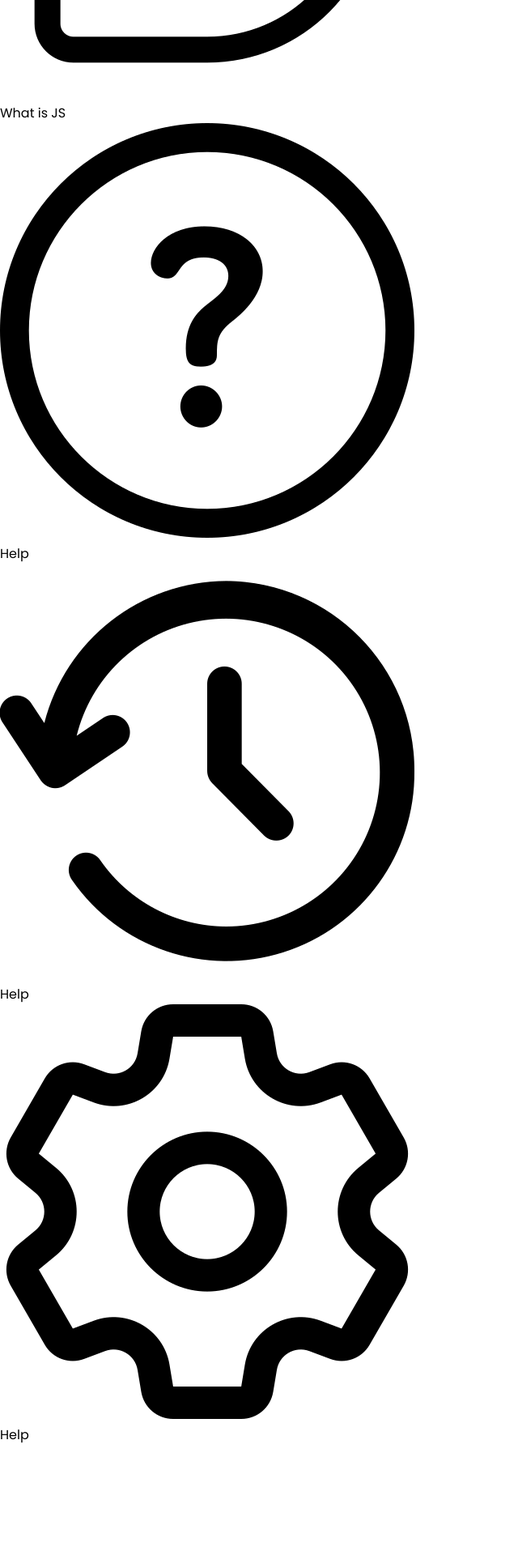
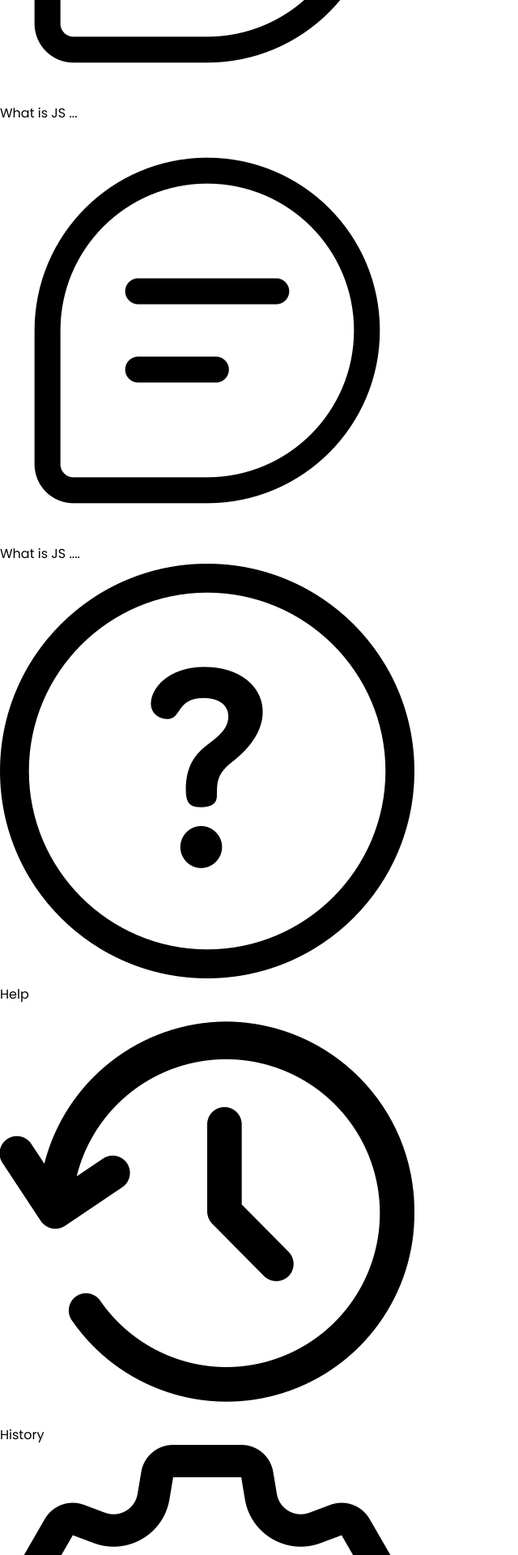
Before and after one commit to harishihan-c/Gemini-Clone, a React (Vite) app: page / in a window 1280 px wide. Shown: the part 1480-3400 px from the top of the page at 81% size, without its empty margins (0-640 px from the left). Before the commit the page ends 3264 px from the top, so only its background shows below. Built offline with nearby package versions, Linux system fonts and the light colour scheme.

Commit message:
feat: Basic sidebar structure added

```diff
--- a/src/components/SideBar/SideBar.jsx
+++ b/src/components/SideBar/SideBar.jsx
@@ -6,7 +6,7 @@ const SideBar = () => {
   return (
     <div className="sidebar">
       <div className="top">
-        <img src={assets.menu} alt="" />
+        <img className="menu" src={assets.menu} alt="" />
 
         <div className="new-chat">
           <img src={assets.add} alt="" />
@@ -14,26 +14,30 @@ const SideBar = () => {
         </div>
 
         <div className="recent">
-          <p>Recent</p>
+          <p className="recent-title">Recent</p>
           <div className="recent-chat">
             <img src={assets.chat} alt="" />
-            <p>What is JS</p>
+            <p>What is JS ...</p>
+          </div>
+          <div className="recent-chat">
+            <img src={assets.chat} alt="" />
+            <p>What is JS ....</p>
           </div>
         </div>
       </div>
 
       <div className="bottom">
-        <div className="bottom-item">
+        <div className="bottom-item recent-chat">
           <img src={assets.question} alt="" />
           <p>Help</p>
         </div>
-        <div className="bottom-item">
+        <div className="bottom-item recent-chat">
           <img src={assets.history} alt="" />
-          <p>Help</p>
+          <p>History</p>
         </div>
-        <div className="bottom-item">
+        <div className="bottom-item recent-chat">
           <img src={assets.setting} alt="" />
-          <p>Help</p>
+          <p>Settings</p>
         </div>
       </div>
     </div>
```
